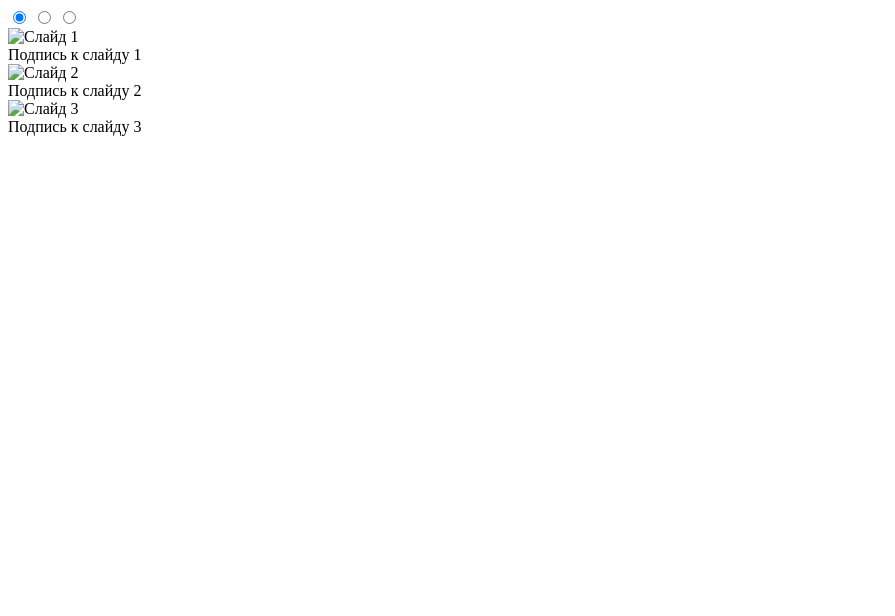
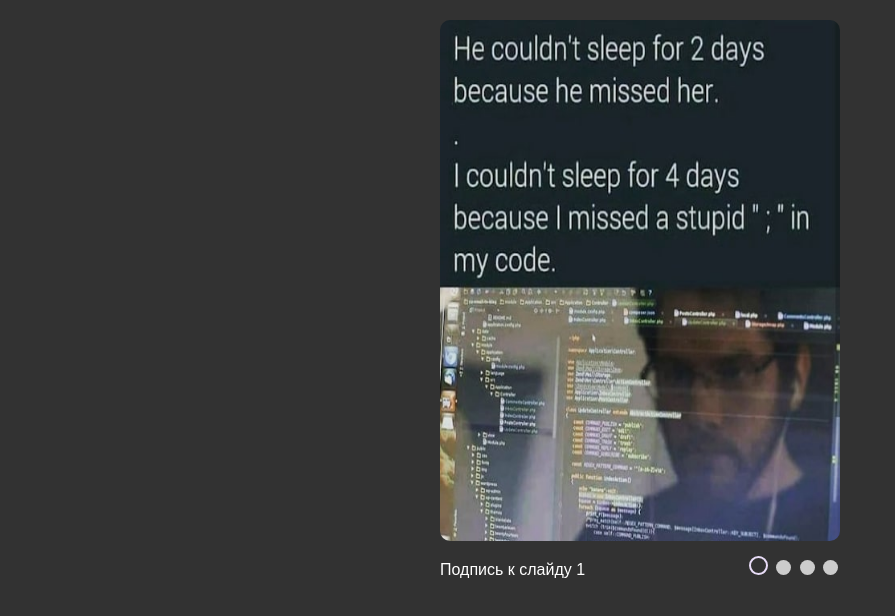
Before and after one commit to Infared1/cssMemeSlider, a plain HTML site: page index.html in a window 1280 px wide. Shown: the whole page, without its empty margins (0-895 px from the left). Drawn offline with Linux system fonts and the light colour scheme.

Commit message:
feat: create MQ (Thu, Sep 12, 2024 11:53:25 PM)

```diff
--- a/index.html
+++ b/index.html
@@ -3,31 +3,33 @@
 <head>
     <meta charset="UTF-8">
     <meta name="viewport" content="width=device-width, initial-scale=1.0">
-    <link rel="stylesheet" href="/style.css">
+    <link rel="stylesheet" href="./style.css">
     <title>Слайдер</title>
 </head>
 <body>
     <div class="slider-container">
         <div class="slider">
             <input type="radio" name="slider" id="slide1" checked>
-            <!-- <label for="slide1" class="control"></label> -->
             <input type="radio" name="slider" id="slide2">
-            <!-- <label for="slide2" class="control"></label> -->
             <input type="radio" name="slider" id="slide3">
-            <!-- <label for="slide3" class="control"></label> -->
+            <input type="radio" name="slider" id="slide4">
 
             <div class="slides">
                 <div class="slide" id="s1">
-                    <img src="/image1.jpg" alt="Слайд 1">
-                    <div class="caption">Подпись к слайду 1</div>
+                    <img src="./image1.jpg" alt="Слайд 1">
+                    <p class="caption">Подпись к слайду 1</p>
                 </div>
                 <div class="slide" id="s2">
-                    <img src="/image2.png" alt="Слайд 2">
-                    <div class="caption">Подпись к слайду 2</div>
+                    <img src="./image2.png" alt="Слайд 2">
+                    <p class="caption">Подпись к слайду 2</p>
                 </div>
                 <div class="slide" id="s3">
-                    <img src="/image3.jpg" alt="Слайд 3">
-                    <div class="caption">Подпись к слайду 3</div>
+                    <img src="./image3.jpg" alt="Слайд 3">
+                    <p class="caption">If you get it...you get it</p>
+                </div>
+                <div class="slide" id="s4">
+                    <img src="./image4.png" alt="Слайд 4">
+                    <p class="caption">Подпись к слайду 4</p>
                 </div>
             </div>
 
@@ -35,6 +37,7 @@
                 <label for="slide1" class="control"></label>
                 <label for="slide2" class="control"></label>
                 <label for="slide3" class="control"></label>
+                <label for="slide4" class="control"></label>
             </div>
         </div>
     </div>
--- a/style.css
+++ b/style.css
@@ -0,0 +1,137 @@
+body {
+    font-family: Arial, sans-serif;
+    background-color: #323232;
+    margin: 0;
+}
+
+.slider-container {
+    display: flex;
+    justify-content: center; /* Центрирование слайдера */
+    padding: 20px; /* Отступы */
+}
+
+.slider {
+    position: relative;
+    width: 100%; /* Задаем ширину слайдера */
+    max-width: 400px; /* Максимальная ширина слайдера */
+    overflow: hidden;
+}
+
+input[type="radio"] {
+    display: none; /* Скрыть радиокнопки */
+}
+
+.slides {
+    display: flex;
+    transition: transform 0.5s ease;
+}
+
+.slide {
+    min-width: 100%;
+    box-sizing: border-box;
+    position: relative;
+}
+
+.slide img {
+    width: 100%;
+    height: 100%;
+    border-radius: 10px; /* Закругление изображений */
+}
+
+.caption {
+    color: white;
+    border-radius: 5px;
+    opacity: 1;
+    transition: opacity 0.5s ease;
+}
+
+/* Анимация смены слайдов */
+#slide1:checked ~ .slides {
+    transform: translateX(0);
+}
+
+#slide2:checked ~ .slides {
+    transform: translateX(-100%);
+}
+
+#slide3:checked ~ .slides {
+    transform: translateX(-200%);
+}
+
+#slide4:checked ~ .slides {
+    transform: translateX(-300%);
+}
+
+/* Управляющие элементы */
+.controls {
+    text-align: right;
+    margin-top: 15px;
+}
+
+.control {
+    display: inline-block;
+    width: 15px;
+    height: 15px;
+    background-color: #ccc;
+    border-radius: 50%;
+    cursor: pointer;
+    margin: 0 2px;
+    position: relative; /* Для псевдоэлементов */
+    transition: background-color 0.3s; /* Убираем трансформацию для размера */
+}
+
+/* Увеличение области нажатия с помощью псевдоэлемента */
+.control::before {
+    content: "";
+    position: absolute;
+    top: -10px; /* Расширяем область нажатия сверху */
+    left: -10px; /* Расширяем область нажатия слева */
+    right: -10px; /* Расширяем область нажатия справа */
+    bottom: -10px; /* Расширяем область нажатия снизу */
+    z-index: -1; /* Псевдоэлемент находится позади контрола */
+}
+
+/* Подсветка активного контрола */
+input#slide1:checked ~ .controls label[for="slide1"] {
+    background-color: transparent;
+    border: #e8dcf7 solid 2px;
+}
+
+input#slide2:checked ~ .controls label[for="slide2"] {
+    background-color: transparent;
+    border: #e8dcf7 solid 2px;
+}
+
+input#slide3:checked ~ .controls label[for="slide3"] {
+    background-color: transparent;
+    border: #e8dcf7 solid 2px;
+}
+
+input#slide4:checked ~ .controls label[for="slide4"] {
+    background-color: transparent;
+    border: #e8dcf7 solid 2px;
+}
+
+/* Эффекты при наведении */
+.control:hover {
+    border: #341757 solid 2px;
+    background-color: rgb(224, 95, 153);
+}
+
+/* Убираем изменение фона при нажатии */
+.control:active {
+    background-color: rgb(224, 95, 153); /* Можно изменить цвет при нажатии, но не увеличивать размер */
+}
+
+@media (max-width: 430px) {
+    .caption {
+        text-align: center;
+    }
+
+    .controls {
+        margin-top: 45px;
+        display: flex;
+        align-items: center;
+        justify-content: center;
+    }
+}
```
Also changed, not shown: image1.jpg (added), image2.png (added), image3.jpg (added), image4.png (added).
